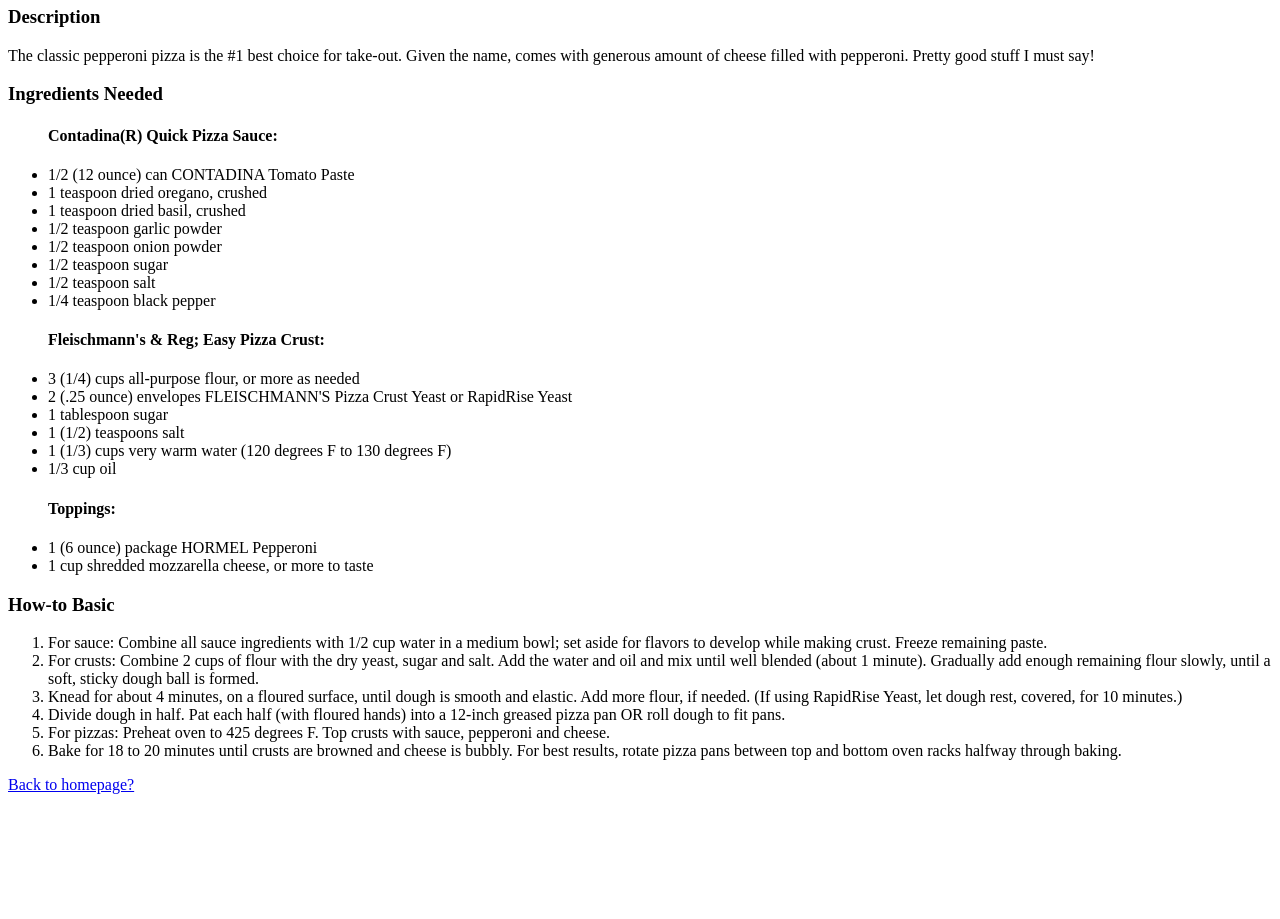
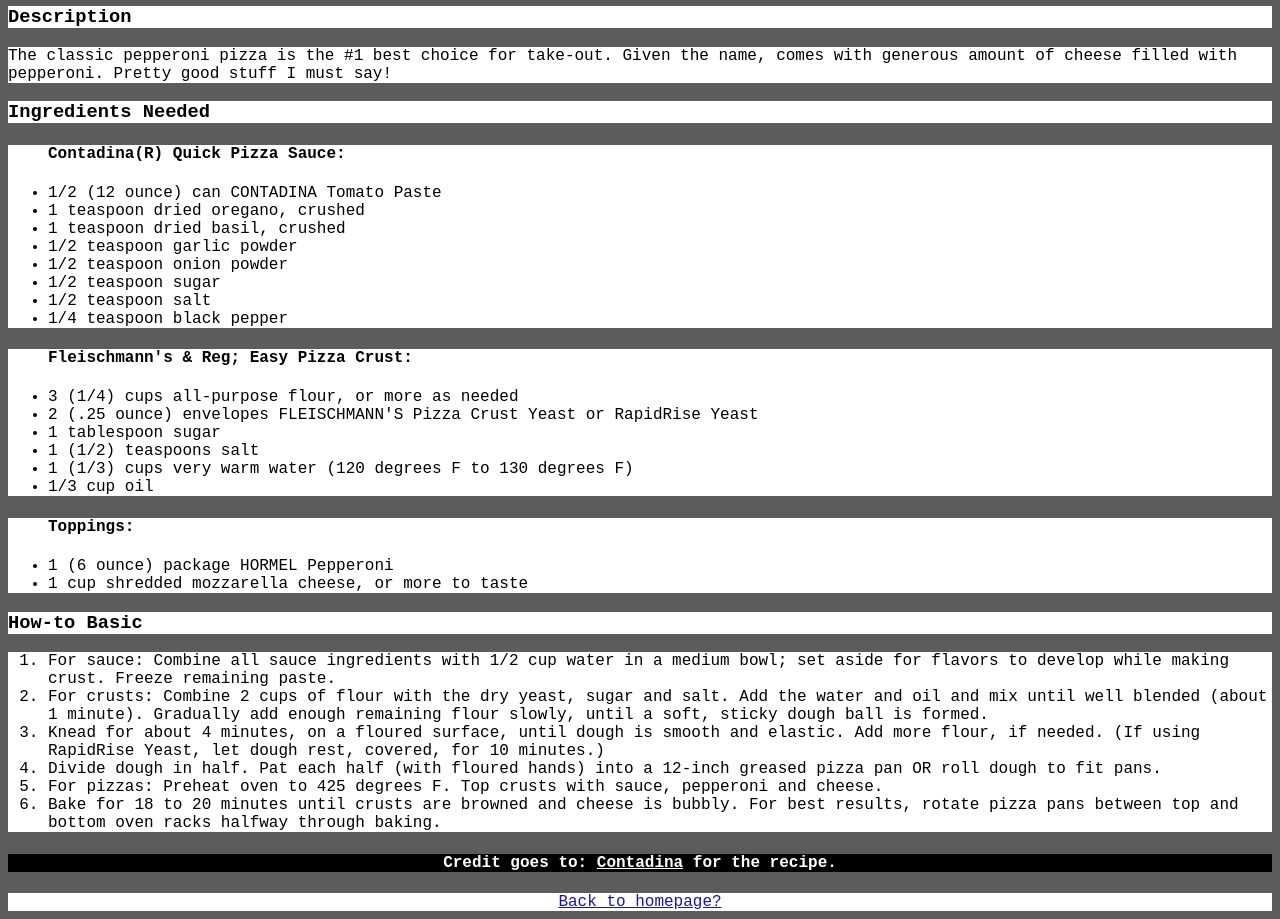
Before and after one commit to JimmyGonePotatoes/2nd_RecipeRedux, a plain HTML site: page recipes/pizza.html in a window 1280 px wide. Shown: the part 100-1019 px from the top of the page. Before the commit the page ends 902 px from the top, so only its background shows below. Drawn offline with Linux system fonts and the light colour scheme.

Commit message:
Made some big changes with the layout, including some css edits above the body

```diff
--- a/recipes/pizza.html
+++ b/recipes/pizza.html
@@ -6,24 +6,65 @@
     <meta name="viewport" content="width=device-width, initial-scale=1.0">
     <title>Odin Lounge | Pizza</title>
     <style>
+         body {
+            background-color: rgb(92, 92, 92);
+        }
+
+
         .pizza {
             box-sizing: border-box;
+            display: block;
             height: auto;
             width: 100px;
+            margin: auto;
         }
+
+        .title, .text-bars, .backhome, .credit, a, .order, .unorder {
+            text-align: center;
+            box-sizing: border-box;
+            background-color: white;
+            font-family: monospace, 'Times New Roman', Times, serif;
+        }
+
+        .text-bars {
+            text-align: left;
+        }
+
+        .credit {
+            background-color: rgb(0, 0, 0);
+            color: white;
+        }
+
+        .order, .unorder {
+            background-color: rgb(255, 255, 255);
+            color: black;
+            text-align: left;
+        }
+
+        .backhome {
+            color: rgb(22, 22, 170);
+            display: block;
+        }
+
+        .link {
+            background-color: rgb(0, 0, 0);
+            color: rgb(255, 255, 255);
+        }
+
+
     </style>
 </head>
 <body>
 
     <div>
         <img class="pizza" src="../img/pizza.gif" alt="pizza">
-        <h1>Mmmhh...pizza!</h1>
-        <h3>Description</h3>
-        <p>The classic pepperoni pizza is the #1 best choice for take-out. Given the name, comes with generous amount of cheese filled with pepperoni.
+        <h1 class="title">Mmmhh...pizza!</h1>
+        <h3 class="text-bars">Description</h3>
+        <p class="text-bars">The classic pepperoni pizza is the #1 best choice for take-out. Given the name, comes with generous amount of cheese filled with pepperoni.
             Pretty good stuff I must say!
         </p>
-        <h3>Ingredients Needed</h3>
-        <ul>
+        <h3 class="text-bars">Ingredients Needed</h3>
+        <ul class="unorder">
             <h4>Contadina(R) Quick Pizza Sauce:</h4>
             <li>1/2 (12 ounce) can CONTADINA Tomato Paste</li>
             <li>1 teaspoon dried oregano, crushed</li>
@@ -34,7 +75,7 @@
             <li>1/2 teaspoon salt</li>
             <li>1/4 teaspoon black pepper</li>
         </ul>
-        <ul>
+        <ul class="unorder">
             <h4>Fleischmann's & Reg; Easy Pizza Crust:</h4>
             <li>3 (1/4) cups all-purpose flour, or more as needed</li>
             <li>2 (.25 ounce) envelopes FLEISCHMANN'S Pizza Crust Yeast or RapidRise Yeast</li>
@@ -43,13 +84,13 @@
             <li>1 (1/3) cups very warm water (120 degrees F to 130 degrees F) </li>
             <li>1/3 cup oil </li>
         </ul>
-        <ul>
+        <ul class="unorder">
             <h4>Toppings:</h4>
             <li>1 (6 ounce) package HORMEL Pepperoni </li>
             <li>1 cup shredded mozzarella cheese, or more to taste</li>
         </ul>
-        <h3>How-to Basic</h3>
-        <ol>
+        <h3 class="text-bars">How-to Basic</h3>
+        <ol class="order">
             <li>For sauce: Combine all sauce ingredients with 1/2 cup water in a
                 medium bowl; set aside for flavors to develop while making crust.
                 Freeze remaining paste.
@@ -74,8 +115,8 @@
                 oven racks halfway through baking.
             </li>
         </ol>
-
+        <h4 class="credit">Credit goes to: <a class="link" href="https://www.allrecipes.com/recipe/240376/homemade-pepperoni-pizza/">Contadina</a> for the recipe.</h4>
     </div>
-    <a href="../index.html">Back to homepage?</a>
+    <a class="backhome" href="../index.html">Back to homepage?</a>
 </body>
 </html>
```
Also changed, not shown: index.html (+33 -2 lines), 1 other file.
